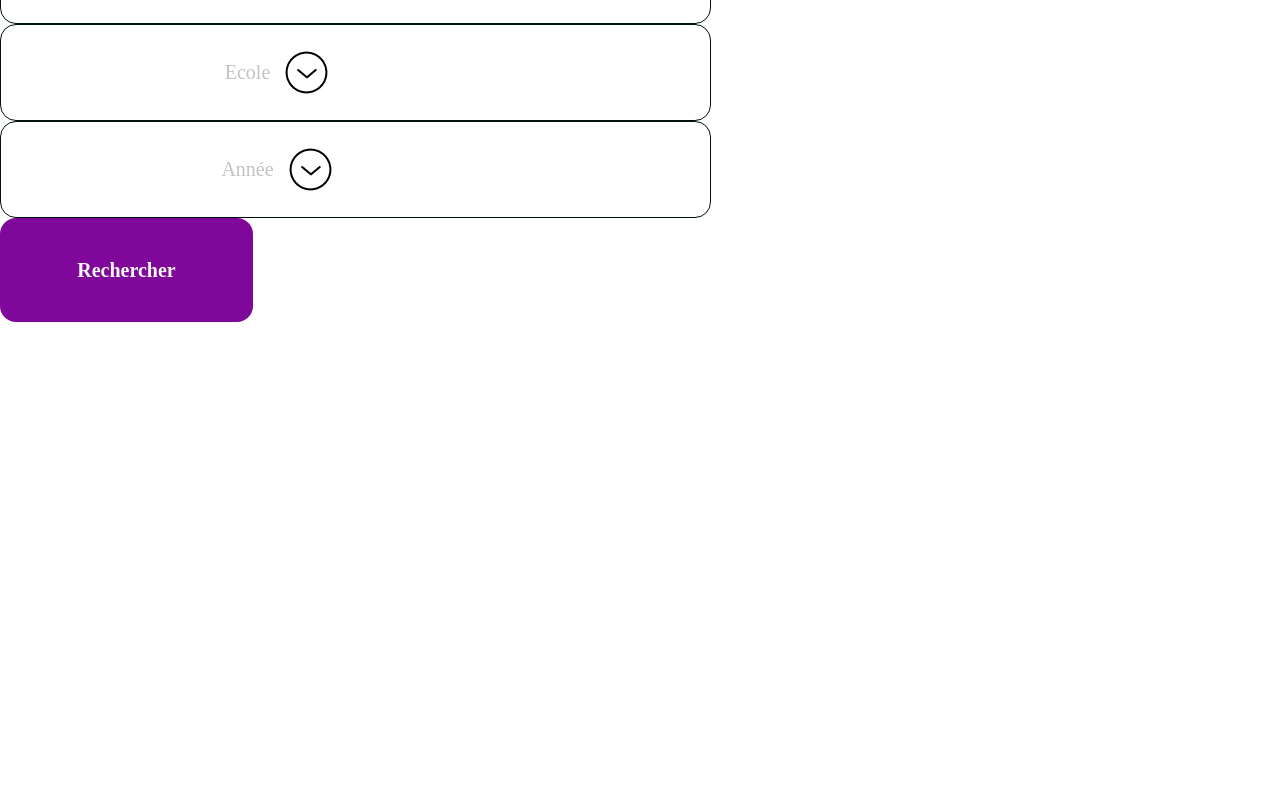
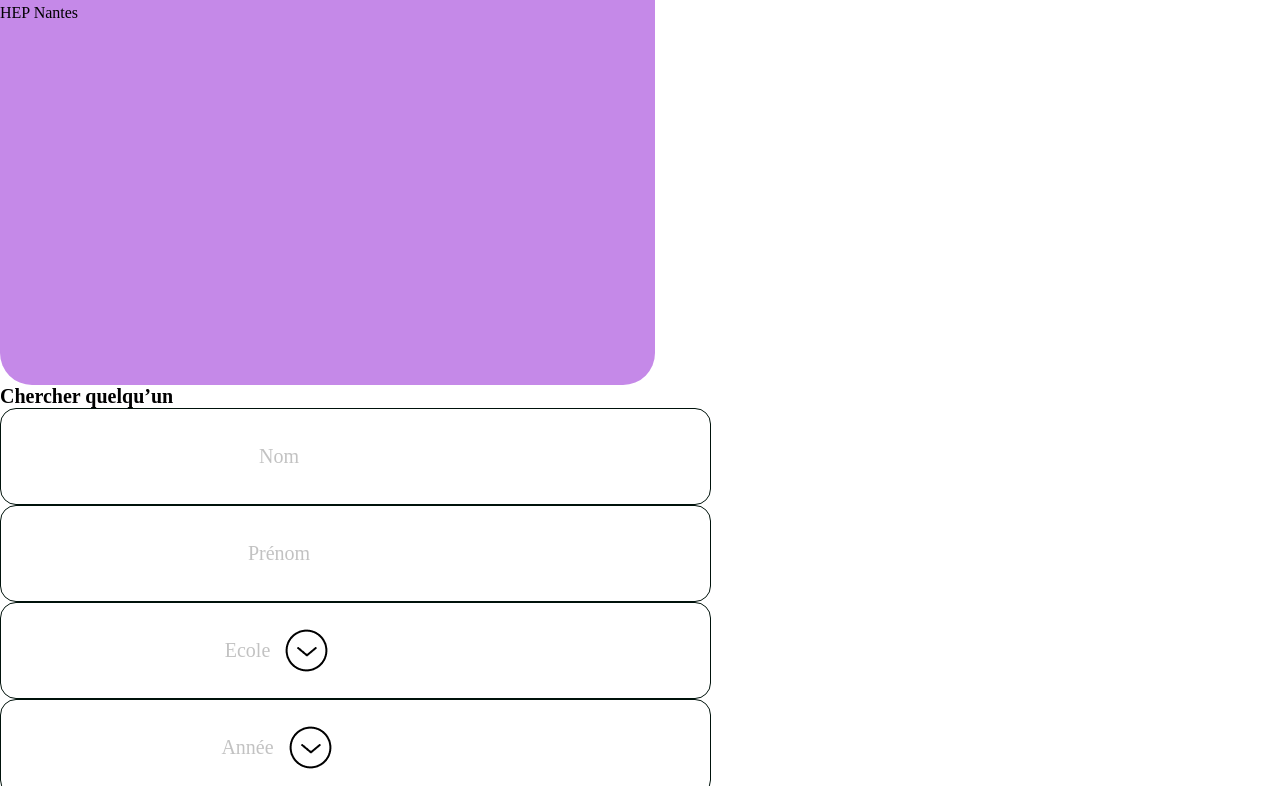
Before and after one commit to SuiramX/CampusLink, a plain HTML site: page index.html in a window 1280 px wide. Shown: the part 314-1100 px from the top of the page. Before the commit the page ends 800 px from the top, so only its background shows below. Drawn offline with Linux system fonts and the light colour scheme.

Commit message:
2024-15-10 - Marius [EVOL] Vu Jason

```diff
--- a/index.html
+++ b/index.html
@@ -16,6 +16,11 @@
         <!--Logo CampusLink-->
         <img src="img/campuslink.png" alt="Logo CampusLink" class="img-fluid">
         <img src="img/user-profile-circle.png" alt="Profile" class="profile">
+    </div>
+    <div class ="connect">
+        <img src="img/hep.png" alt="Logo HEP" class="imghep">
+        Vous êtes connecté dans :
+        <p>HEP Nantes</p>
     </div>
     <div class="search">
         Chercher quelqu’un
--- a/style.css
+++ b/style.css
@@ -70,3 +70,11 @@
     font-weight: 700;
     line-height: normal;
 }
+
+.connect {
+    width: 655px;
+    height: 578px;
+    flex-shrink: 0;
+    border-radius: 32px;
+    background: var(--Violet-Principal, #C589E8);
+}
```
